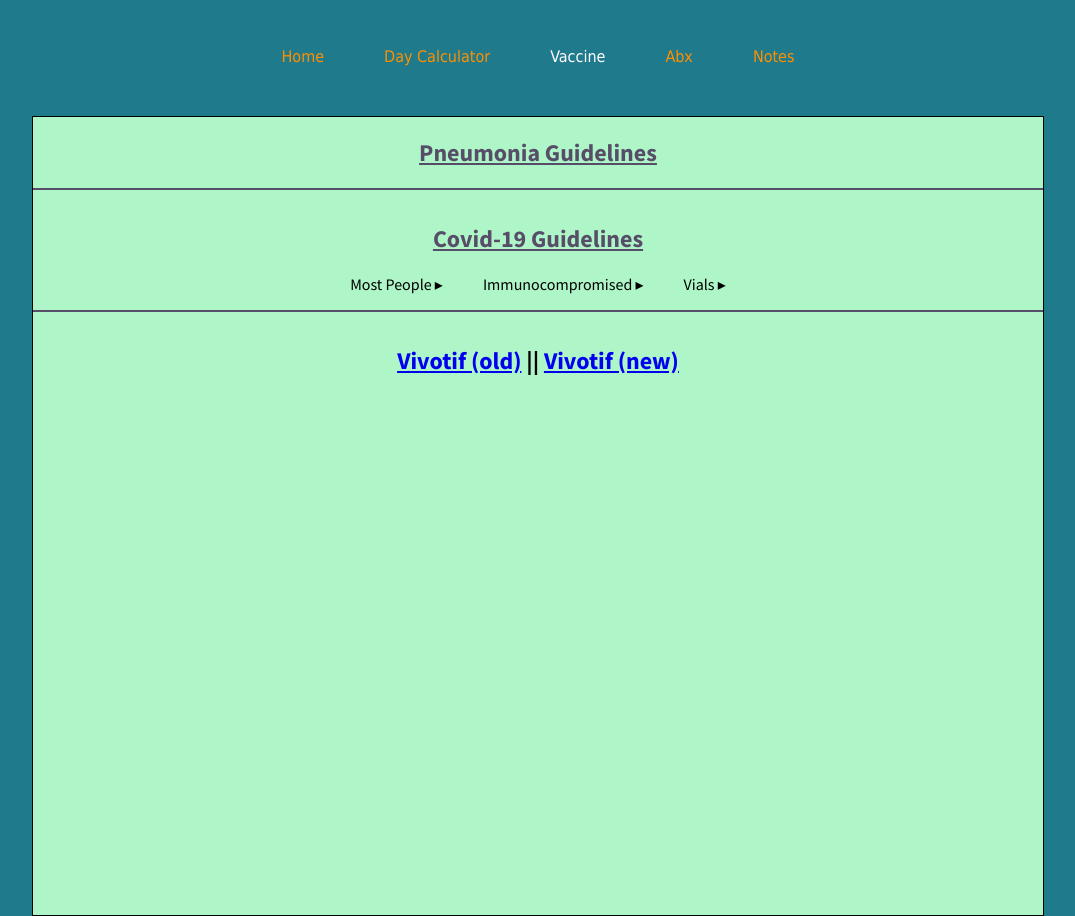
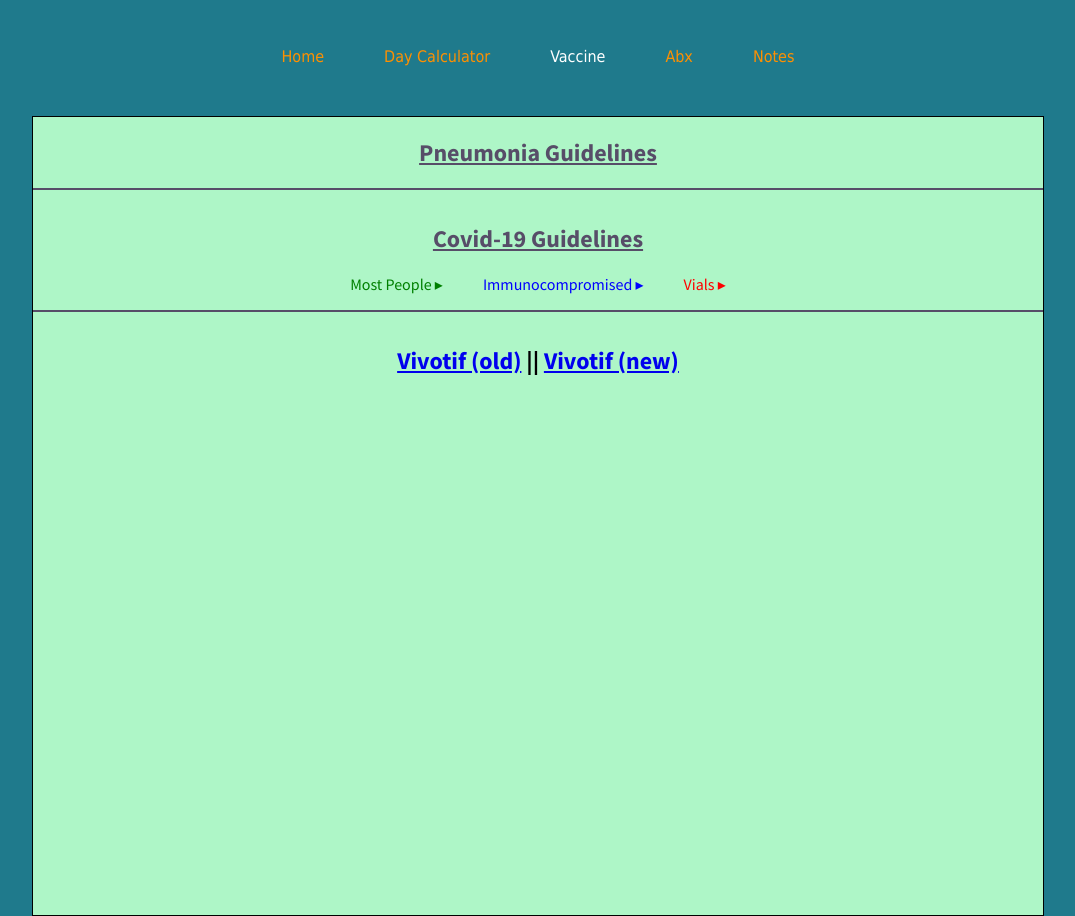
Before and after one commit to icyparkinson/rx-react, a React (Create React App) app in the folder client/: page /vaccine in a window 1280 px wide. Both pictures are taken after a click on the element "Covid-19 Guidelines". Shown: the whole page, without its empty margins (102-1177 px from the left). Built offline with nearby package versions, Linux system fonts and the light colour scheme.

Commit message:
Color-coded different vaccine information tiers.

```diff
--- a/client/src/components/Imm.js
+++ b/client/src/components/Imm.js
@@ -49,7 +49,8 @@ const Imm = () => {
 const itemStyle = {
     // textDecoration: "underline",
     cursor: "pointer",
-    margin: "20px"
+    margin: "20px",
+    color: "blue"
 }
 
 
--- a/client/src/components/Most.js
+++ b/client/src/components/Most.js
@@ -49,7 +49,8 @@ const Most = () => {
 const itemStyle = {
     // textDecoration: "underline",
     cursor: "pointer",
-    margin: "20px"
+    margin: "20px",
+    color: "green"
 }
 
 
--- a/client/src/components/Vaccine.js
+++ b/client/src/components/Vaccine.js
@@ -61,9 +61,9 @@ const Cov = () => {
 
     return(
         <section>
-            <span onClick= {handleShowMost} style = {itemStyle}>Most People {showMost === true ? "▾" : "▸"}</span>
-            <span onClick= {handleShowImm} style = {itemStyle}>Immunocompromised {showImm === true ? "▾" : "▸"}</span>
-            <span onClick= {handleShowVials} style = {itemStyle}>Vials {showVials === true ? "▾" : "▸"}</span>
+            <span onClick= {handleShowMost} style = {mostStyle}>Most People {showMost === true ? "▾" : "▸"}</span>
+            <span onClick= {handleShowImm} style = {immStyle}>Immunocompromised {showImm === true ? "▾" : "▸"}</span>
+            <span onClick= {handleShowVials} style = {vialStyle}>Vials {showVials === true ? "▾" : "▸"}</span>
 
 
             {showMost === true ? <Most /> : null }
@@ -74,10 +74,22 @@ const Cov = () => {
     )
 }
 
-const itemStyle = {
-    // textDecoration: "underline",
+const mostStyle = {
     cursor: "pointer",
-    margin: "20px"
+    margin: "20px",
+    color: "green"
+}
+
+const immStyle = {
+    cursor: "pointer",
+    margin: "20px",
+    color: "blue"
+}
+
+const vialStyle = {
+    cursor: "pointer",
+    margin: "20px",
+    color: "red"
 }
 
 
--- a/client/src/components/Vials.js
+++ b/client/src/components/Vials.js
@@ -42,7 +42,8 @@ const Vials = () => {
 const itemStyle = {
     // textDecoration: "underline",
     cursor: "pointer",
-    margin: "20px"
+    margin: "20px",
+    color: "red"
 }
 
 
```
